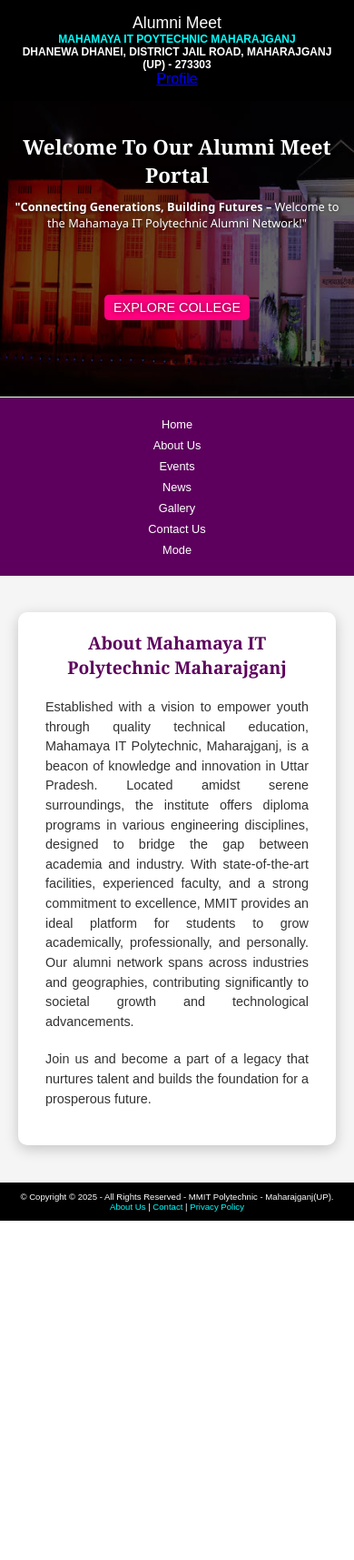
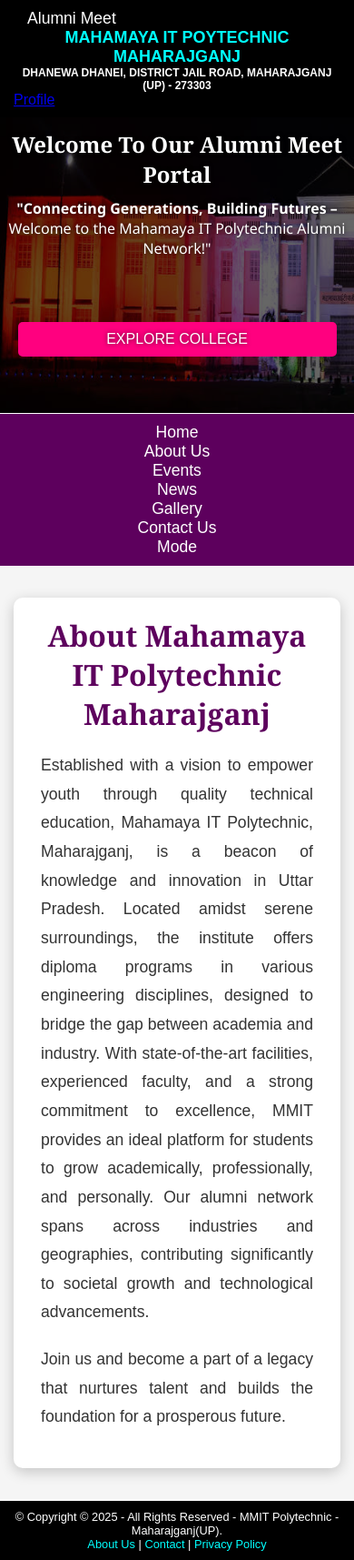
Before and after one commit to webdevavi96/Alumni_Meat, a Django app: page / in a window 390 px wide. Shown: the whole page at 91% size. Before the commit the page ends 1342 px from the top, so only its background shows below. Run offline with Django 5.2, Linux system fonts and the light colour scheme.

Commit message:
update main.css

```diff
--- a/MyAlumni/static/css/main.css
+++ b/MyAlumni/static/css/main.css
@@ -201,173 +201,38 @@ footer a:hover {
 }
 
 
-
-/* Header styles */
-header {
-  display: flex;
-  flex-wrap: wrap; /* Allow wrapping on smaller screens */
-  justify-content: space-between;
-  align-items: center;
-  background-color: #000; /* Black background */
-  color: white;
-  padding: 10px;
-  text-align: center;
-}
-
-header .text {
-  flex-grow: 1; /* Allows the text to occupy remaining space */
-  text-align: center;
-  font-size: 18px;
-}
-
-header .text>#address {
-  font-size: 12px;
-  color: white;
-}
-
-/* Navigation styles */
-nav ul {
-  display: flex;
-  flex-wrap: wrap; /* Allow the items to wrap */
-  justify-content: space-around;
-  align-items: center;
-  list-style: none;
-  padding: 10px 0;
-}
-
-nav ul li a {
-  text-decoration: none;
-  color: white;
-  font-size: 1rem;
-  padding: 5px 10px;
-}
-
-/* Responsive container for landing page */
-.container {
-  padding: 20px;
-  text-align: center;
-}
-
-.container h1 {
-  font-size: 1.8rem;
-}
-
-.container p {
-  font-size: 1rem;
-}
-
-.container .btn {
-  padding: 8px 15px;
-}
-
-/* Main section */
-main {
-  padding: 20px;
-}
-
-main h2 {
-  font-size: 1.5rem;
-}
-
-main p {
-  font-size: 1rem;
-  line-height: 1.5;
-  text-align: justify;
-}
-
-/* Footer */
-footer {
-  font-size: 0.8rem;
-  padding: 10px;
-}
-
-/* MEDIA QUERIES FOR RESPONSIVENESS */
 @media (max-width: 768px) {
-  /* Adjust header for smaller screens */
   header {
     flex-direction: column;
-    align-items: center;
-    padding: 20px 10px;
+    align-items: flex-start; /* Better alignment */
   }
 
-  .header .text {
-    font-size: 14px;
-    margin: 10px 0;
+  header .text {
+    font-size: 18px;
   }
 
   nav ul {
-    flex-direction: column; /* Stack navigation vertically */
-    gap: 10px;
-  }
-
-  nav ul li a {
-    font-size: 0.9rem;
-  }
-
-  /* Container */
-  .container {
-    padding: 15px;
+    flex-direction: column; /* Stacks menu items */
   }
 
   .container h1 {
-    font-size: 1.6rem;
+    font-size: 1.5rem;
   }
 
   .container p {
-    font-size: 0.9rem;
+    font-size: 1rem;
   }
 
-  .container .btn {
-    font-size: 0.9rem;
-    padding: 6px 10px;
+  .btn {
+    width: 90%; /* Prevents button from being too wide */
+    text-align: center;
   }
 
-  /* Main section */
-  main h2 {
-    font-size: 1.4rem;
+  main {
+    padding: 15px; /* Adjust padding */
   }
 
-  main p {
-    font-size: 0.9rem;
-  }
-
-  /* Footer adjustments */
-  footer p {
-    font-size: 0.7rem;
+  footer {
+    font-size: 0.8rem; /* Smaller font for better readability */
   }
 }
-
-@media (max-width: 480px) {
-  /* For very small screens (mobile devices) */
-  header {
-    padding: 15px;
-  }
-
-  header .text {
-    font-size: 12px;
-  }
-
-  nav ul {
-    gap: 5px;
-  }
-
-  nav ul li a {
-    font-size: 0.8rem;
-  }
-
-  .container h1 {
-    font-size: 1.4rem;
-  }
-
-  .container p {
-    font-size: 0.8rem;
-  }
-
-  main h2 {
-    font-size: 1.2rem;
-  }
-
-  footer p {
-    font-size: 0.6rem;
-  }
-}
```
